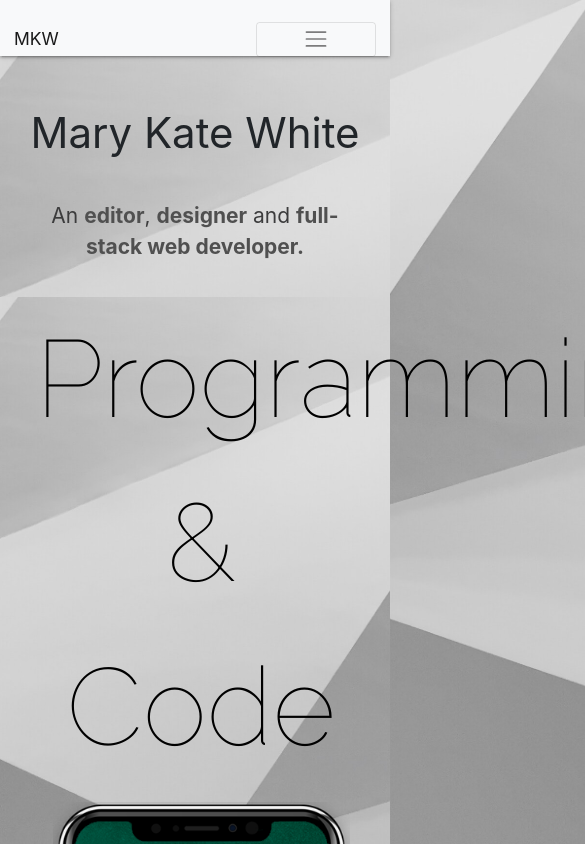
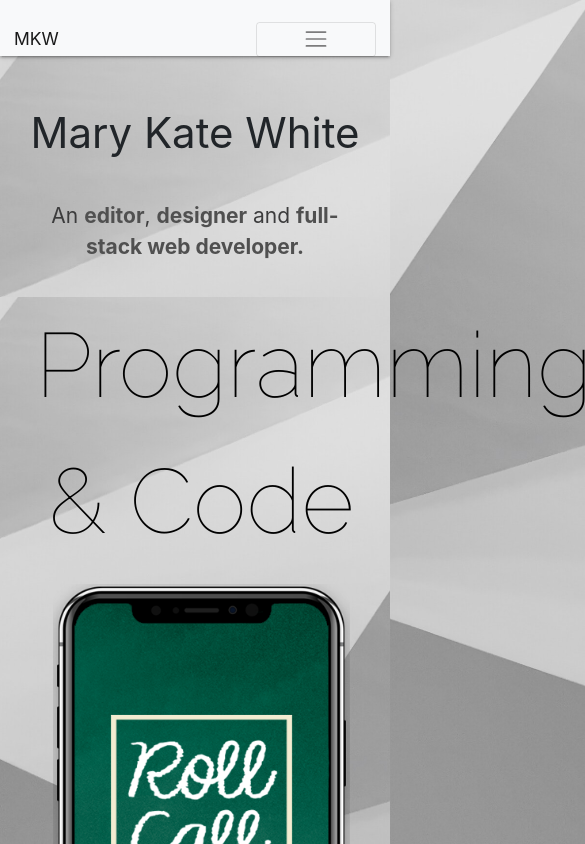
Before and after one commit to marykatewhite/reactportfolio, a React (Create React App) app: page / in a window 390 px wide. In both pictures the pointer is over the element 195 px from the left and 662 px from the top of the page. Shown: the top 844 px of the page, 585 px wide, since content can reach past the window. Built offline with nearby package versions, Linux system fonts and the light colour scheme.

Commit message:
why is programming blowing up like that?

```diff
--- a/src/App.css
+++ b/src/App.css
@@ -246,7 +246,7 @@ a:hover {
   }
   .contentColumn:hover {
     font-family: "Raleway", sans-serif;
-    font-size: 3em;
+    font-size: 2.5em;
     color: black;
     padding-left: 10px;
     padding-right: 10px;
```
